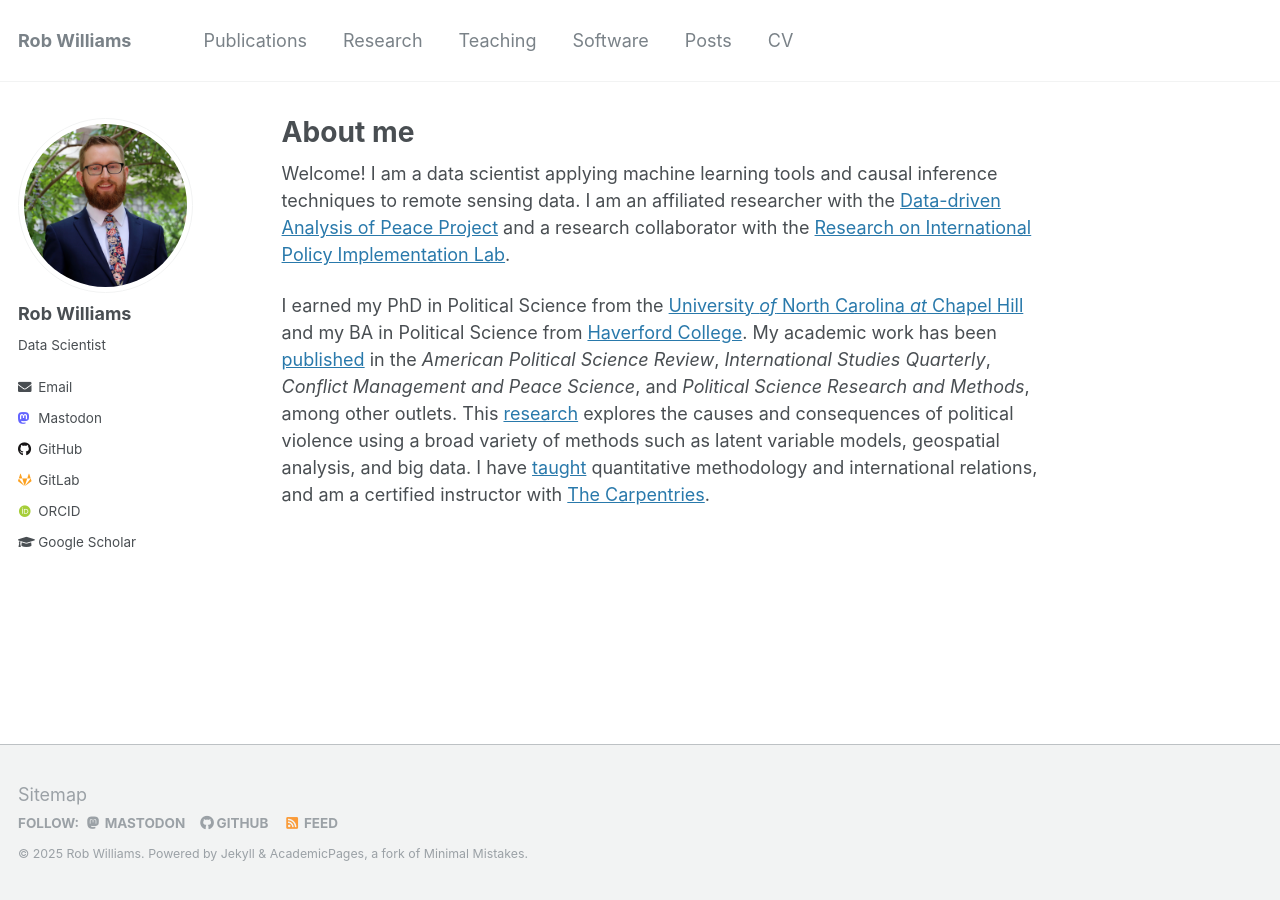
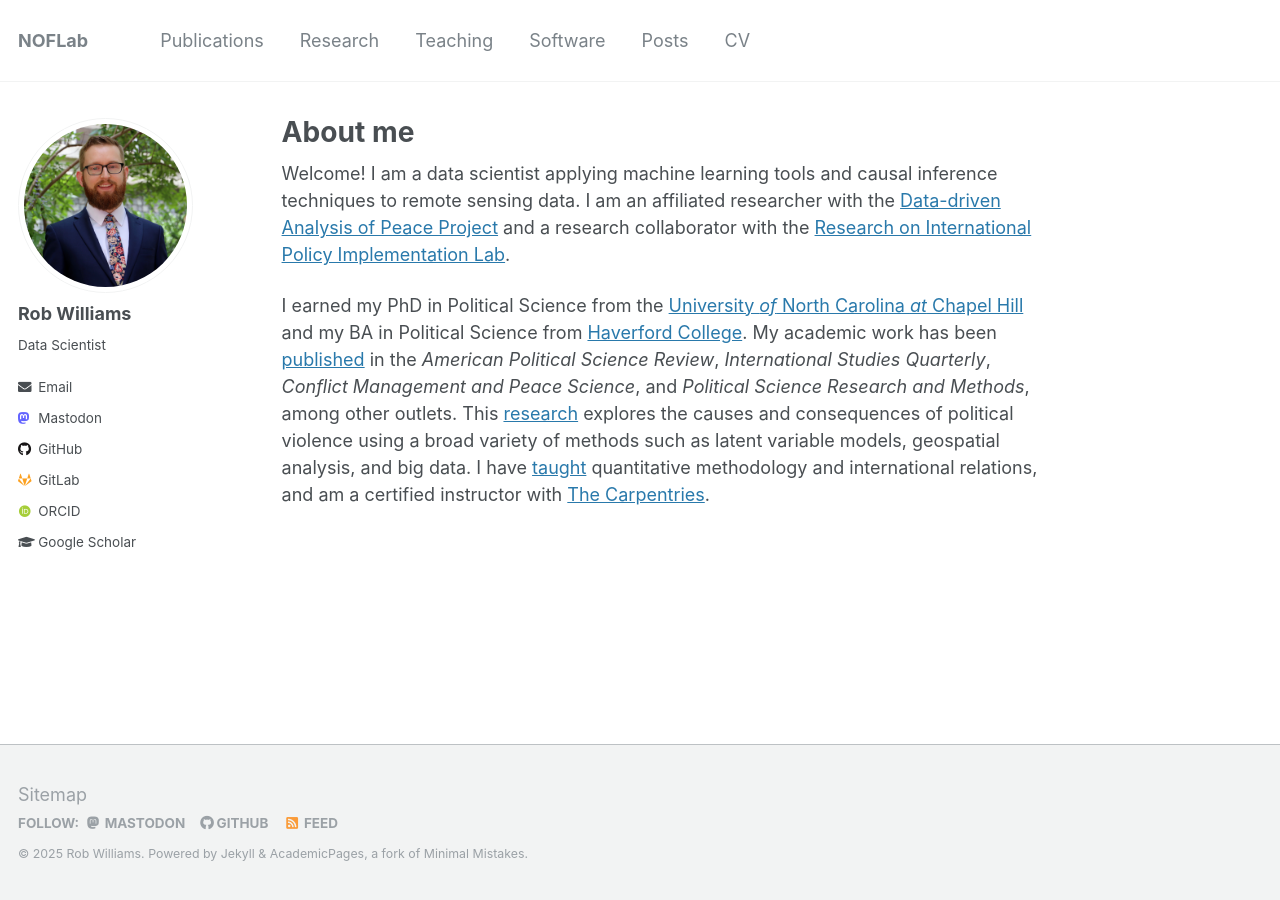
Before and after one commit to mhabib73/NOFLab.github.io, a Jekyll site: the page built from _pages/about.md, in a window 1280 px wide. Built offline with Jekyll 4.4.1, drawn with Linux system fonts in a browser that asks for light colours; some web fonts are replaced.

Commit message:
Update _config.yml

```diff
--- a/_config.yml
+++ b/_config.yml
@@ -7,7 +7,7 @@
 
 # Site Settings
 locale                   : "en-US"
-title                    : "Rob Williams"
+title                    : "NOFLab"
 title_separator          : "-"
 name                     : &name "Rob Williams"
 description              : &description "Postdoc in Political Science"
```
